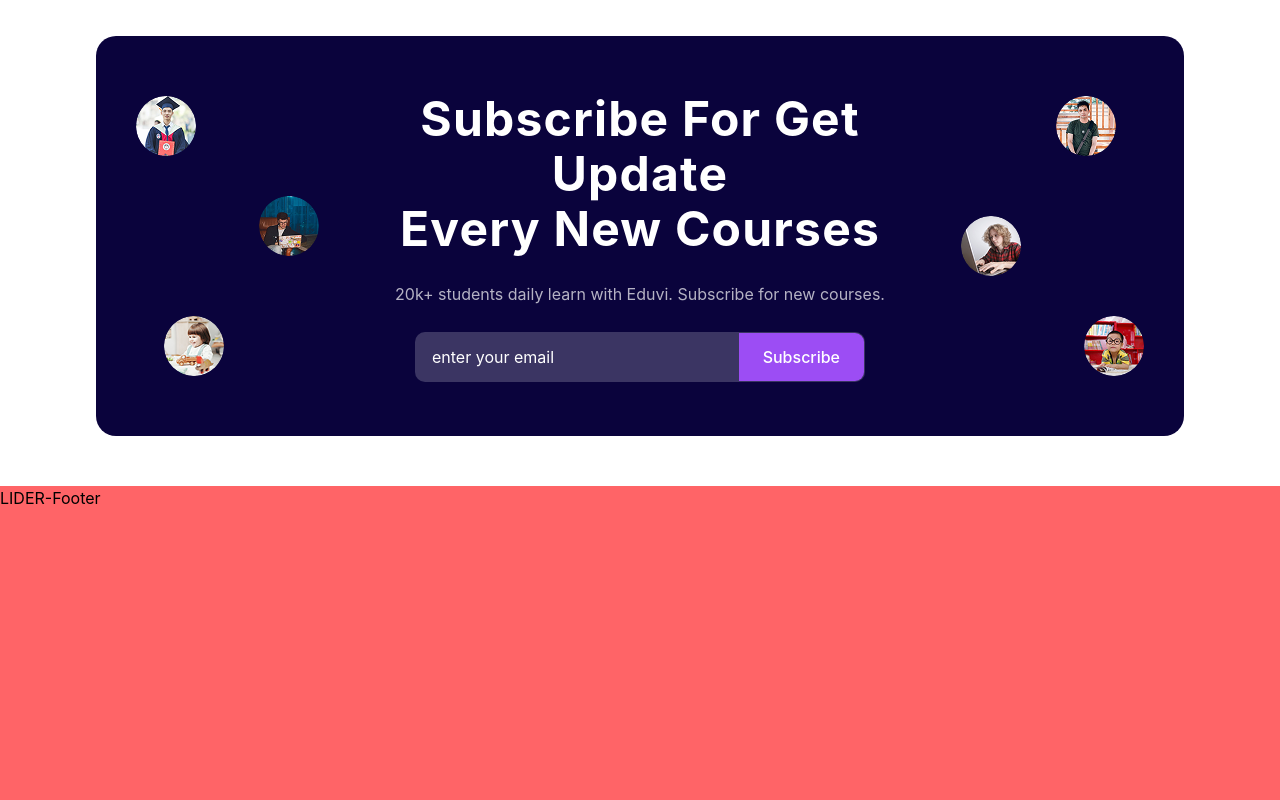
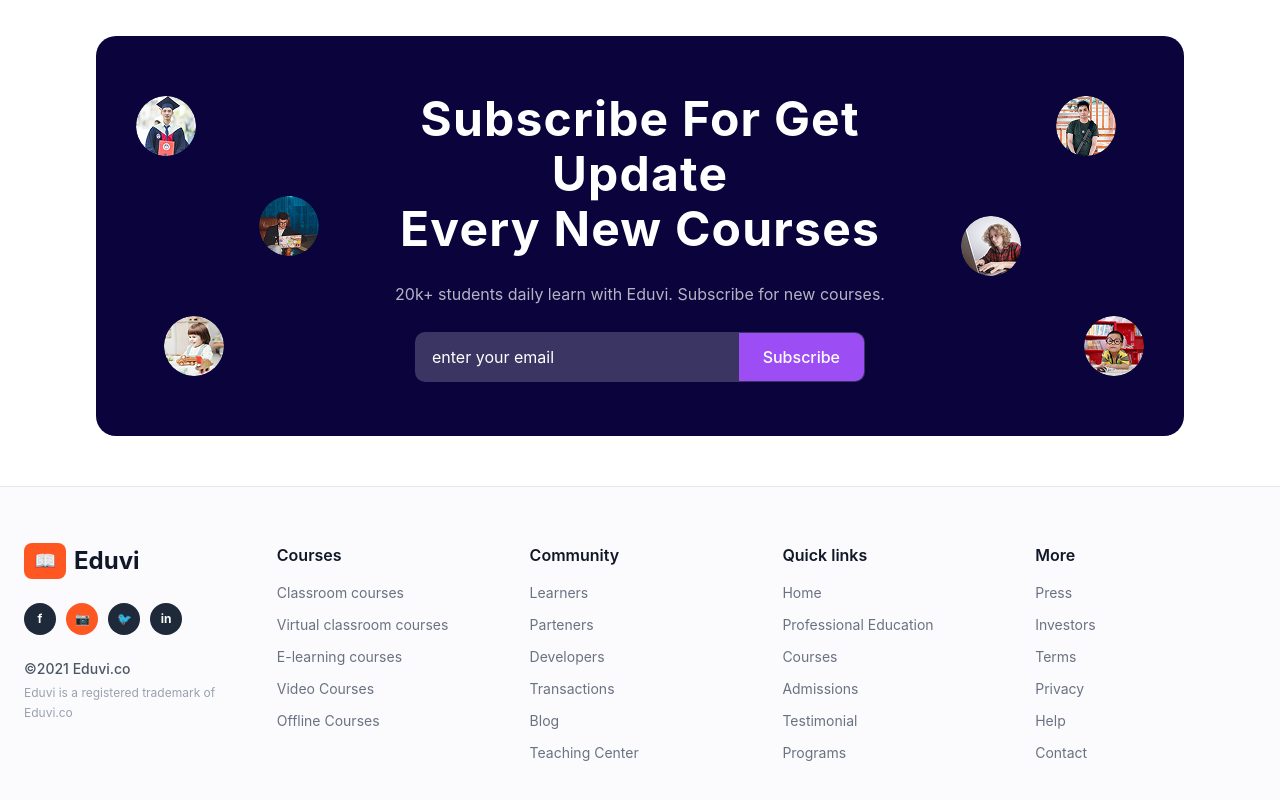
Before and after one commit to rashadbagirzade1-prog/eduvi, a React (Vite) app: page / in a window 1280 px wide. Shown: the part 4334-5134 px from the top of the page. Built offline with nearby package versions, Linux system fonts and the light colour scheme.

Commit message:
FooterSection Home komponentine elave olundu

```diff
--- /dev/null
+++ b/src/components/Sections/FooterSection.jsx
@@ -0,0 +1,86 @@
+import React from 'react';
+
+const FooterSection = () => {
+  return (
+    <footer className="bg-[#fbfbfd] py-14 px-6 border-t border-gray-200 font-sans text-gray-500">
+      <div className="max-w-7xl mx-auto grid grid-cols-1 md:grid-cols-5 gap-8">
+
+        {/* Sol Sütun: Logo, Sosyal Medya ve Telif Hakları */}
+        <div className="md:col-span-1 space-y-4">
+          <div className="flex items-center gap-2 text-2xl font-bold text-gray-900">
+            <span className="bg-[#ff5722] text-white px-2.5 py-1 rounded-lg text-lg">📖</span>
+            <span>Eduvi</span>
+          </div>
+
+          <div className="flex gap-2.5 pt-2">
+            <a href="#" className="w-8 h-8 rounded-full bg-gray-800 text-white flex items-center justify-center font-bold text-xs hover:bg-[#ff5722] transition-colors">f</a>
+            <a href="#" className="w-8 h-8 rounded-full bg-[#ff5722] text-white flex items-center justify-center text-xs">📷</a>
+            <a href="#" className="w-8 h-8 rounded-full bg-gray-800 text-white flex items-center justify-center text-xs hover:bg-[#ff5722] transition-colors">🐦</a>
+            <a href="#" className="w-8 h-8 rounded-full bg-gray-800 text-white flex items-center justify-center font-bold text-xs hover:bg-[#ff5722] transition-colors">in</a>
+          </div>
+
+          <div className="text-sm space-y-1 pt-2">
+            <p className="text-gray-600 font-medium">©2021 Eduvi.co</p>
+            <p className="text-xs text-gray-400 leading-relaxed">
+              Eduvi is a registered trademark of Eduvi.co
+            </p>
+          </div>
+        </div>
+
+        {/* 1. Sütun: Courses */}
+        <div>
+          <h3 className="text-gray-900 font-semibold text-base mb-4">Courses</h3>
+          <ul className="space-y-3 text-sm">
+            <li><a href="#" className="hover:text-[#ff5722] transition-colors">Classroom courses</a></li>
+            <li><a href="#" className="hover:text-[#ff5722] transition-colors">Virtual classroom courses</a></li>
+            <li><a href="#" className="hover:text-[#ff5722] transition-colors">E-learning courses</a></li>
+            <li><a href="#" className="hover:text-[#ff5722] transition-colors">Video Courses</a></li>
+            <li><a href="#" className="hover:text-[#ff5722] transition-colors">Offline Courses</a></li>
+          </ul>
+        </div>
+
+        {/* 2. Sütun: Community */}
+        <div>
+          <h3 className="text-gray-900 font-semibold text-base mb-4">Community</h3>
+          <ul className="space-y-3 text-sm">
+            <li><a href="#" className="hover:text-[#ff5722] transition-colors">Learners</a></li>
+            <li><a href="#" className="hover:text-[#ff5722] transition-colors">Parteners</a></li>
+            <li><a href="#" className="hover:text-[#ff5722] transition-colors">Developers</a></li>
+            <li><a href="#" className="hover:text-[#ff5722] transition-colors">Transactions</a></li>
+            <li><a href="#" className="hover:text-[#ff5722] transition-colors">Blog</a></li>
+            <li><a href="#" className="hover:text-[#ff5722] transition-colors">Teaching Center</a></li>
+          </ul>
+        </div>
+
+        {/* 3. Sütun: Quick links */}
+        <div>
+          <h3 className="text-gray-900 font-semibold text-base mb-4">Quick links</h3>
+          <ul className="space-y-3 text-sm">
+            <li><a href="#" className="hover:text-[#ff5722] transition-colors">Home</a></li>
+            <li><a href="#" className="hover:text-[#ff5722] transition-colors">Professional Education</a></li>
+            <li><a href="#" className="hover:text-[#ff5722] transition-colors">Courses</a></li>
+            <li><a href="#" className="hover:text-[#ff5722] transition-colors">Admissions</a></li>
+            <li><a href="#" className="hover:text-[#ff5722] transition-colors">Testimonial</a></li>
+            <li><a href="#" className="hover:text-[#ff5722] transition-colors">Programs</a></li>
+          </ul>
+        </div>
+
+        {/* 4. Sütun: More */}
+        <div>
+          <h3 className="text-gray-900 font-semibold text-base mb-4">More</h3>
+          <ul className="space-y-3 text-sm">
+            <li><a href="#" className="hover:text-[#ff5722] transition-colors">Press</a></li>
+            <li><a href="#" className="hover:text-[#ff5722] transition-colors">Investors</a></li>
+            <li><a href="#" className="hover:text-[#ff5722] transition-colors">Terms</a></li>
+            <li><a href="#" className="hover:text-[#ff5722] transition-colors">Privacy</a></li>
+            <li><a href="#" className="hover:text-[#ff5722] transition-colors">Help</a></li>
+            <li><a href="#" className="hover:text-[#ff5722] transition-colors">Contact</a></li>
+          </ul>
+        </div>
+
+      </div>
+    </footer>
+  );
+};
+
+export default FooterSection;
--- a/src/pages/Home.jsx
+++ b/src/pages/Home.jsx
@@ -5,7 +5,7 @@ import LessonsSection from '../components/Sections/LessonsSection'
 import SkillsSection from '../components/Sections/SkillsSection'
 import MentorSection from '../components/Sections/MentorSection'
 import SubscribeSection from '../components/Sections/SubscribeSection'
-import Footer from '../components/Footer/Footer'
+import FooterSection from '../components/Sections/FooterSection'
 
 const Home = () => {
   return (
@@ -16,7 +16,7 @@ const Home = () => {
       <SkillsSection />
       <MentorSection />
       <SubscribeSection />
-      <Footer />
+      <FooterSection />
     </>
   )
 }
```
